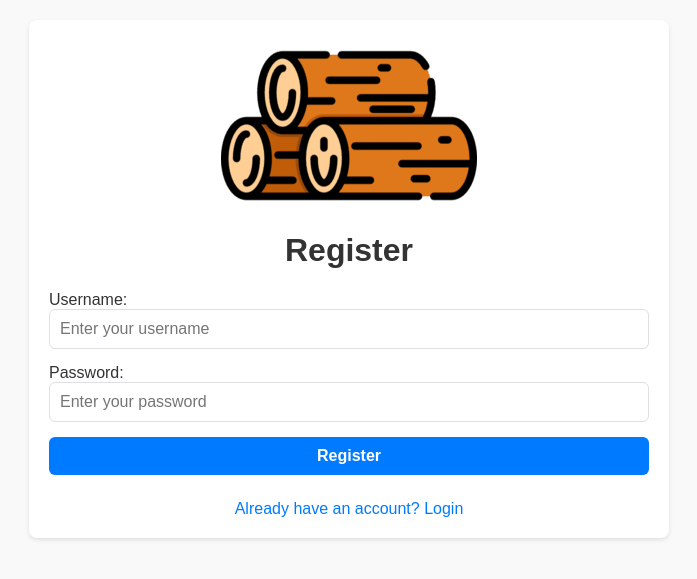
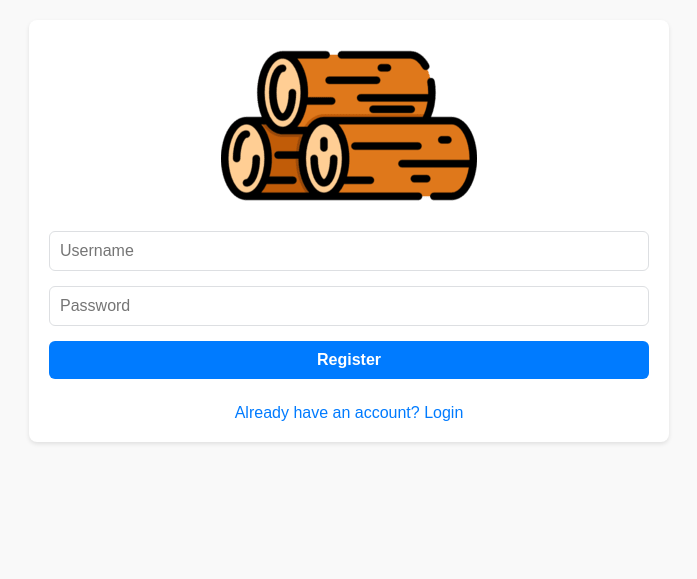
Before and after one commit to dledw001/logs, a PHP site: page /register.php in a window 1280 px wide. Shown: the top 579 px of the page, without its empty margins (291-988 px from the left). Run offline with PHP 8.4, Linux system fonts and the light colour scheme.

Commit message:
update register.php

```diff
--- a/register.php
+++ b/register.php
@@ -56,16 +56,12 @@ if ($_SERVER["REQUEST_METHOD"] == "POST") {
 <body>
   <div class="container">
     <img src="assets/logs_color_cropped_256.png" alt="Site Logo" class="logo">
-    <h1>Register</h1>
     <?php if ($error): ?>
       <p style="color:red;"><?php echo htmlspecialchars($error); ?></p>
     <?php endif; ?>
     <form action="register.php" method="post">
-      <label for="username">Username:</label>
-      <input type="text" id="username" name="username" required placeholder="Enter your username">
-
-      <label for="password">Password:</label>
-      <input type="password" id="password" name="password" required placeholder="Enter your password">
+      <input type="text" id="username" name="username" required placeholder="Username">
+      <input type="password" id="password" name="password" required placeholder="Password">
 
       <button type="submit">Register</button>
     </form>
```
